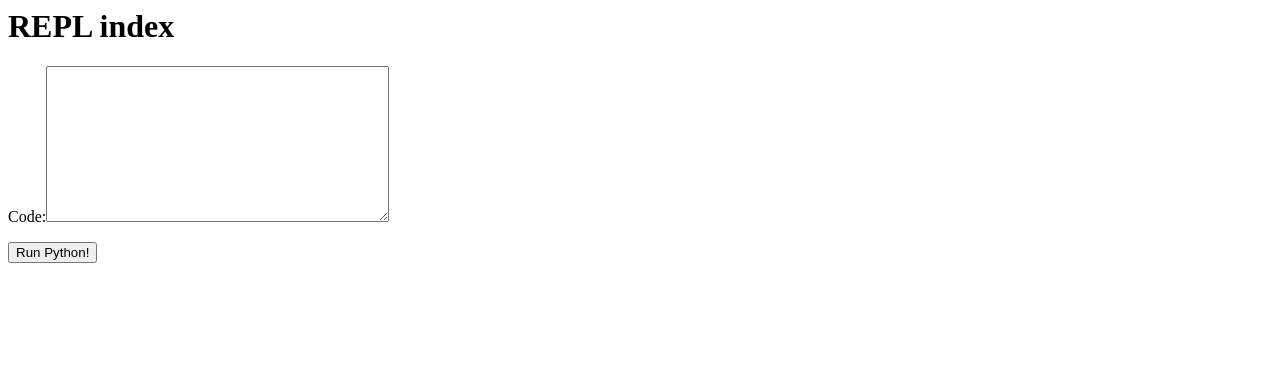
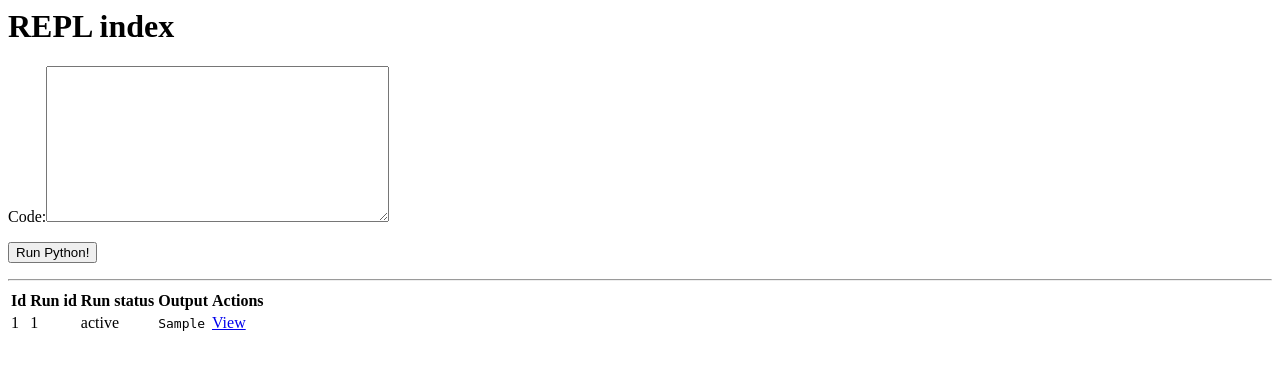
Before and after one commit to RadoRado/EuroPython2017, a Django app: page /repl/ in a window 1280 px wide. Shown: the top 370 px of the page. Run offline with Django 3.2, Linux system fonts and the light colour scheme; a user stored in the database is signed in; tables that the repository leaves empty hold one stand-in row (values such as "Sample post").

Commit message:
Make `ReplIndex` a `ListView`

```diff
--- a/run_python_run/repl/views.py
+++ b/run_python_run/repl/views.py
@@ -1,4 +1,4 @@
-from django.views.generic import View, TemplateView, DetailView
+from django.views.generic import View, ListView, DetailView
 from django.contrib.auth.mixins import LoginRequiredMixin
 
 from django.shortcuts import redirect
@@ -8,8 +8,9 @@ from .services import run_code
 from .models import CodeRun
 
 
-class ReplIndexView(LoginRequiredMixin, TemplateView):
+class ReplIndexView(LoginRequiredMixin, ListView):
     template_name = 'repl/index.html'
+    queryset = CodeRun.objects.order_by('-id')
 
     def get_context_data(self, **kwargs):
         context = super().get_context_data(**kwargs)
--- a/run_python_run/templates/repl/index.html
+++ b/run_python_run/templates/repl/index.html
@@ -7,3 +7,30 @@
   </p>
   <button>Run Python!</button>
 </form>
+
+<hr />
+
+<table>
+  <thead>
+    <tr>
+      <th>Id</th>
+      <th>Run id</th>
+      <th>Run status</th>
+      <th>Output</th>
+      <th>Actions</th>
+    </tr>
+  </thead>
+  <tbody>
+    {% for obj in object_list %}
+      <tr>
+        <td>{{ obj.id }}</td>
+        <td>{{ obj.run_id }}</td>
+        <td>{{ obj.run_status }}</td>
+        <td><pre>{{ obj.output }}</pre></td>
+        <td>
+          <a href="{% url 'repl:code-run-detail' code_run_id=obj.id %}">View</a>
+        </td>
+      </tr>
+    {% endfor %}
+  </tbody>
+</table>
```
